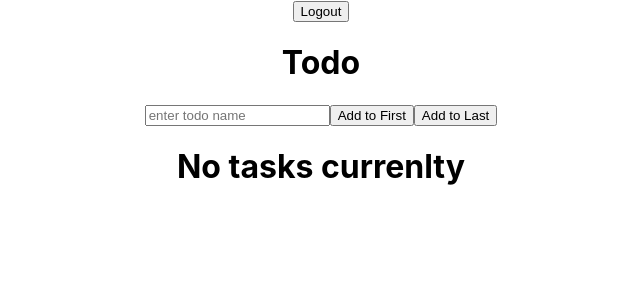
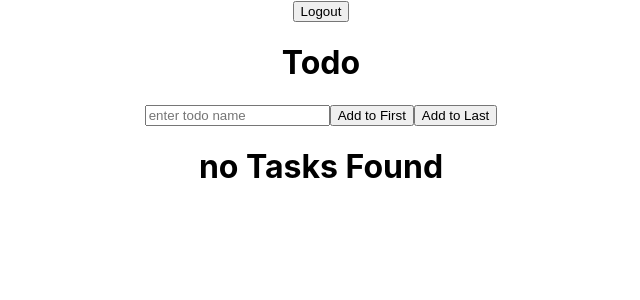
Before and after one commit to santhisrikh/c1w16, a React (Create React App) app: page / in a window 1280 px wide. Both pictures are taken after a click on the button "Login". Shown: the top 300 px of the page, without its empty margins (319-959 px from the left). Built offline with nearby package versions, Linux system fonts and the light colour scheme.

Commit message:
Changes in todo component

```diff
--- a/src/Day2/Todo.jsx
+++ b/src/Day2/Todo.jsx
@@ -77,7 +77,7 @@ export const Todo = () => {
           </tbody>
         </table>
       ) : (
-        <h1>No tasks currenlty</h1>
+        <h1>no Tasks Found</h1>
       )}
     </>
   );
```
